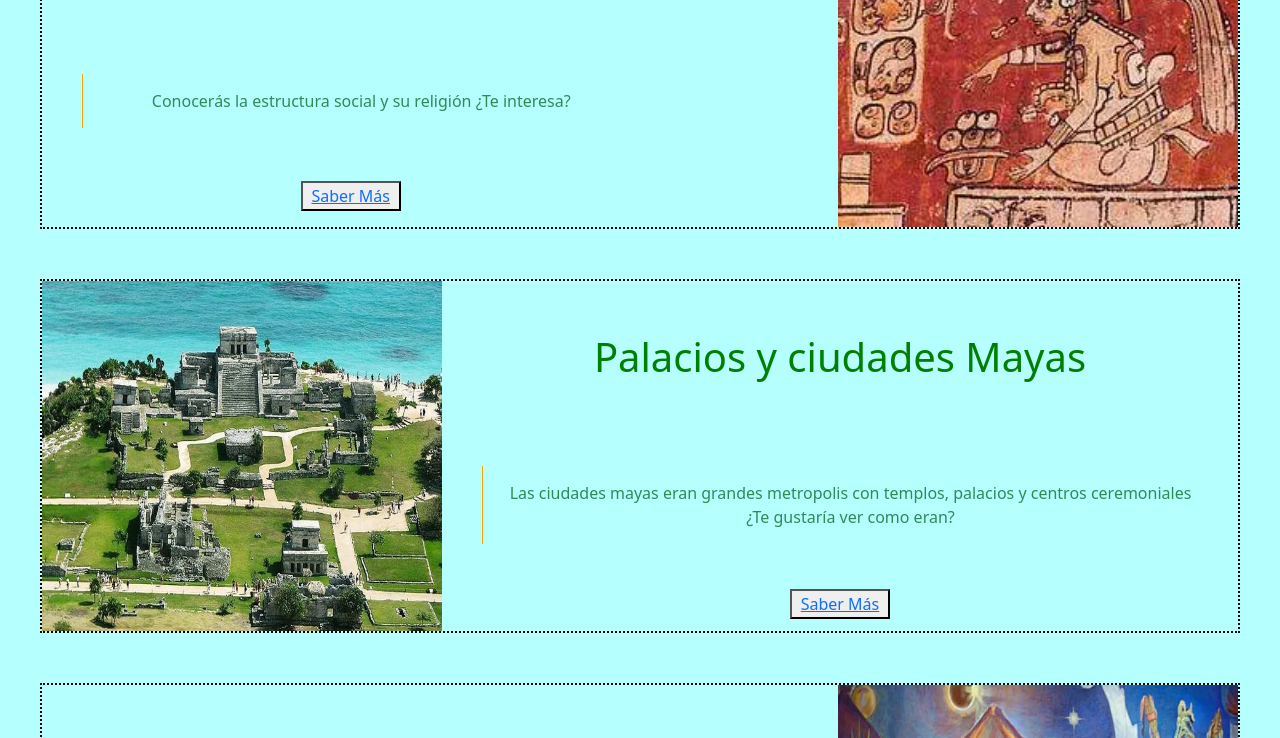
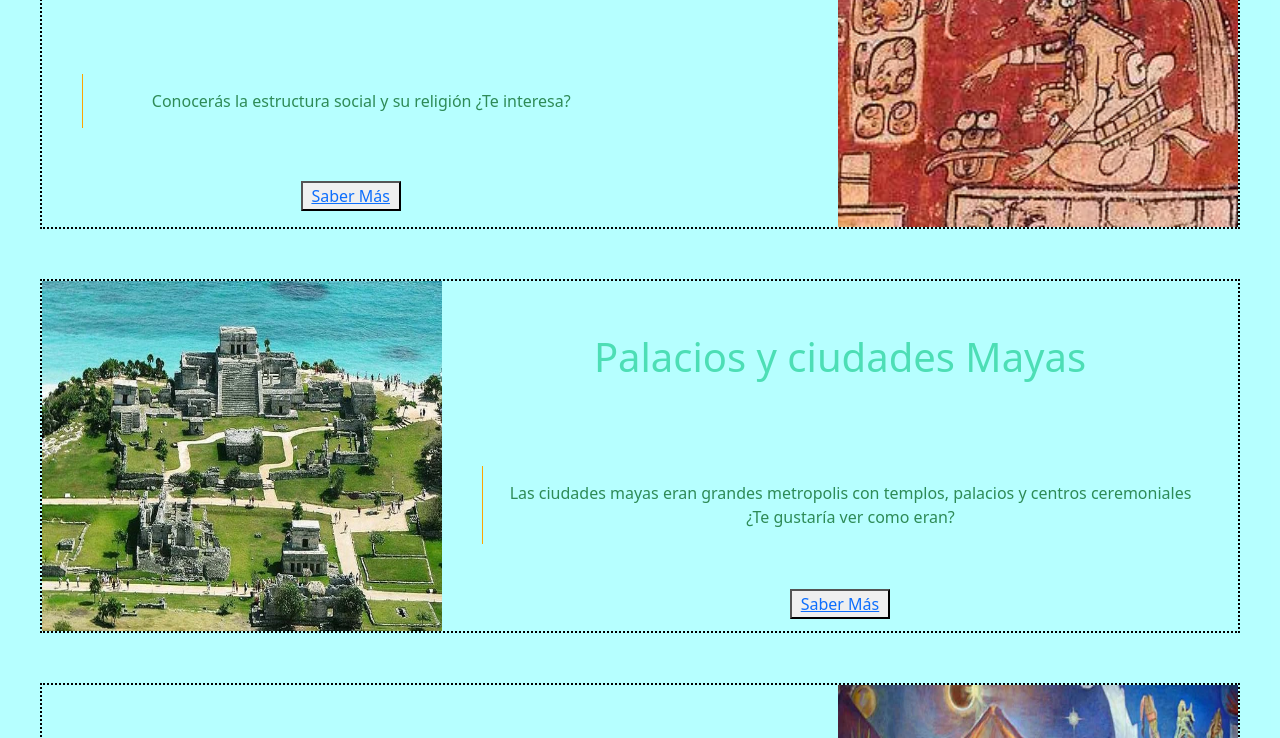
Before and after one commit to Emmanuel-ctrl-rgb/mi-repositorio-DW98, a plain HTML site: page index.html in a window 1280 px wide. Shown: the part 699-1437 px from the top of the page. Drawn offline with nearby package versions, Linux system fonts and the light colour scheme.

Commit message:
modifique el main

```diff
--- a/style.css
+++ b/style.css
@@ -50,7 +50,7 @@
 .h1 {
     text-align: center;
     margin: 40px;
-    color: green;
+    color: rgb(77, 222, 181);
 }
 
 .p {
```
